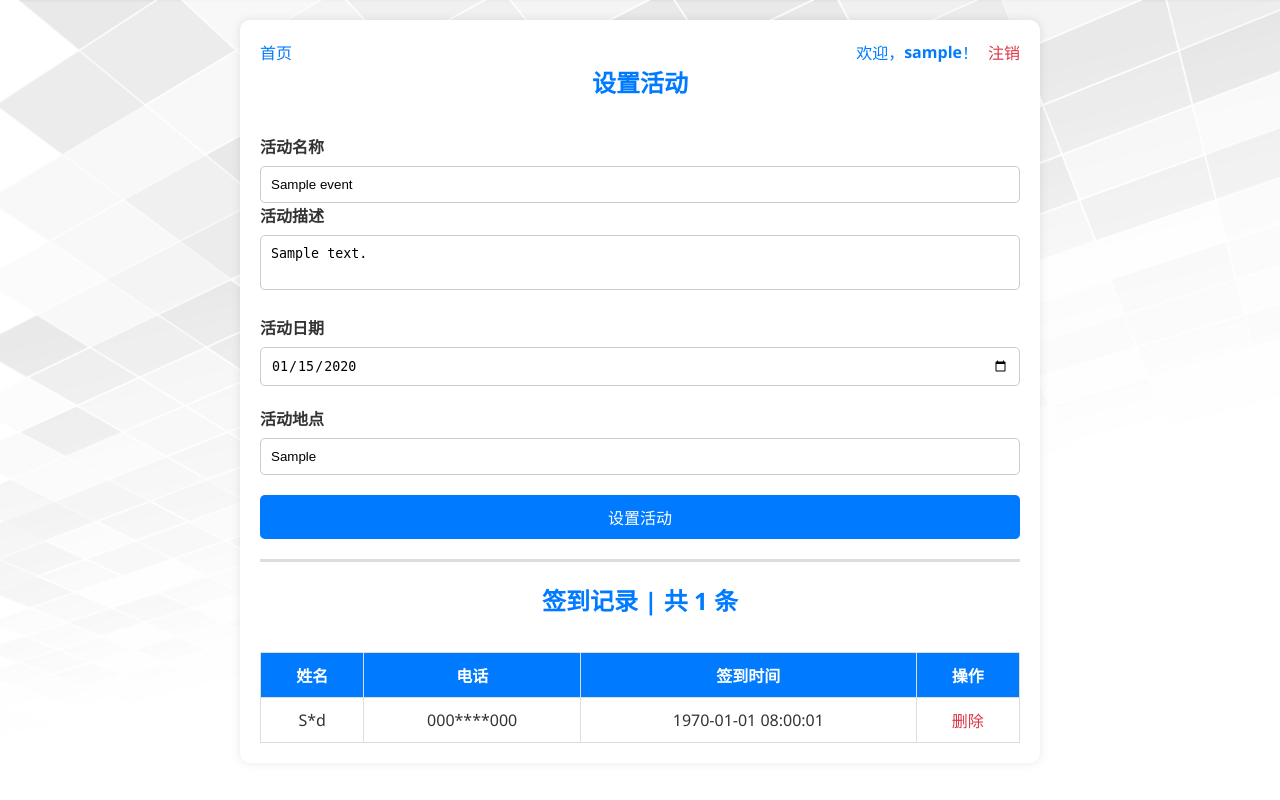
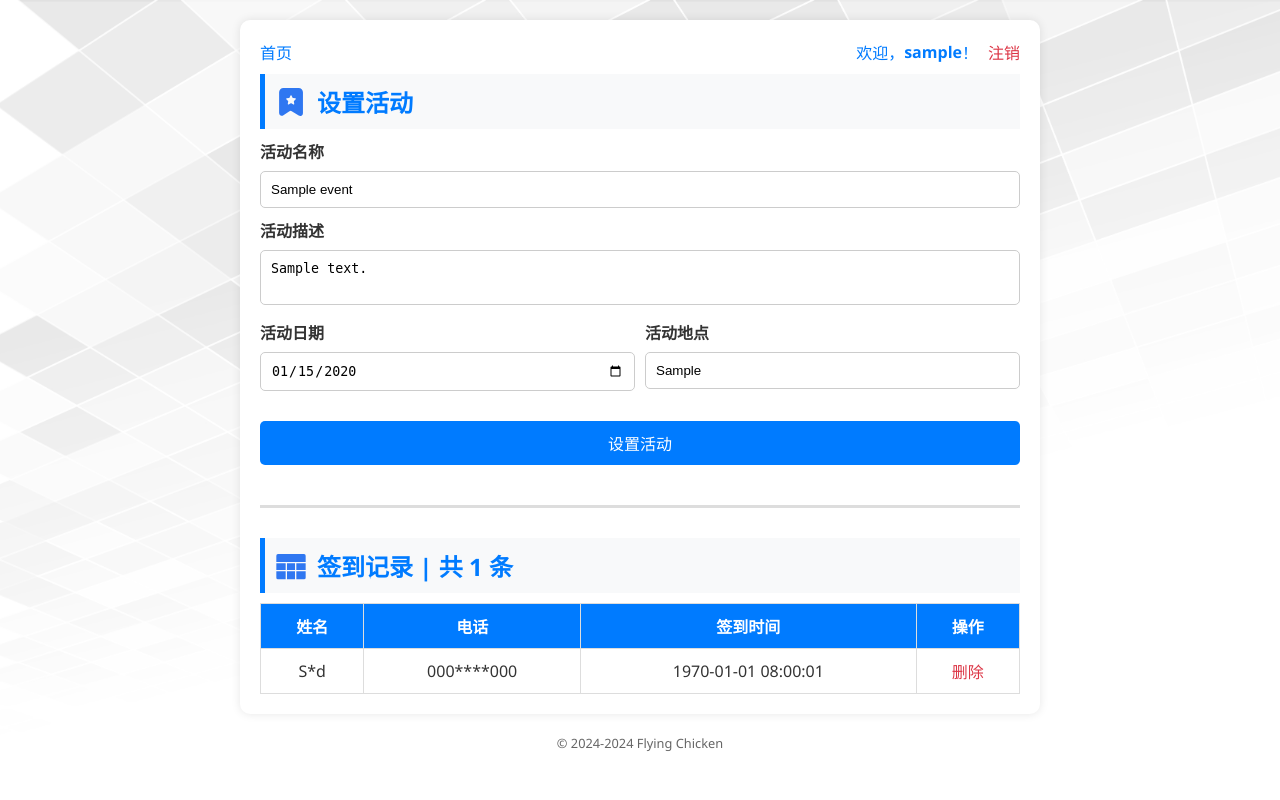
Before and after one commit to GitZhiQing/FlyingChicken, a Flask app: page /admin in a window 1280 px wide. Run offline with Flask 3, Linux system fonts and the light colour scheme; a user stored in the database is signed in; tables that the repository leaves empty hold one stand-in row (values such as "Sample post").

Commit message:
feat: 优化页面布局和功能
- 更新 .gitignore 文件，排除特定数据库文件
- 在 app/__init__.py 中添加当前年份的全局变量
- 新增 event.svg 和 table.svg 图标文件
- 更新 style.css，调整页面布局和样式
- 修改 admin.html、base.html、index.html 和 login.html 模板文件，优化页面结构

```diff
--- a/app/__init__.py
+++ b/app/__init__.py
@@ -1,3 +1,4 @@
+from datetime import datetime
 import os
 import logging
 from flask import Flask, g, redirect, url_for, flash
@@ -33,6 +34,11 @@ app.add_template_filter(utc_timestamp_to_shanghai_datetime)
 from app import routes, errors  # noqa
 
 
+@app.context_processor
+def inject_now():
+    return {"current_year": datetime.now().year}
+
+
 @app.before_request
 def initialize():
     """初始化数据库和设置 WAL 模式"""
--- a/app/static/style.css
+++ b/app/static/style.css
@@ -29,12 +29,21 @@ body {
   background-color: #fff;
   box-shadow: 0 0 10px rgba(0, 0, 0, 0.1);
 }
-h2 {
+.header {
+  display: flex;
+  align-items: center;
+  margin-bottom: 20px;
+}
+.logo {
+  width: 32px;
+  height: 32px;
+  margin-right: 10px;
+}
+.container h2 {
   color: #007bff;
-  text-align: center;
-  margin-bottom: 35px;
+  font-size: 24px;
 }
-.event-info {
+.container .event-info {
   margin-bottom: 20px;
   text-align: left;
   width: 100%;
@@ -42,11 +51,11 @@ h2 {
   padding: 0 10px;
   background-color: #f8f9fa;
 }
-.event-info p {
+.container .event-info p {
   margin: 10px 0;
   font-size: 16px;
 }
-.form-container {
+.container .form-container {
   width: 100%;
 }
 label {
@@ -61,6 +70,7 @@ input[type="password"] {
   border: 1px solid #ccc;
   border-radius: 5px;
   box-sizing: border-box;
+  margin-bottom: 10px;
 }
 .name-error,
 .phone-error {
@@ -76,7 +86,7 @@ input[type="password"]:focus {
 button {
   width: 100%;
   padding: 10px;
-  margin-top: 20px;
+  margin: 20px 0;
   background-color: #007bff;
   color: white;
   border: none;
@@ -84,6 +94,9 @@ button {
   cursor: pointer;
   font-size: 16px;
   transition: background-color 0.3s ease;
+}
+.container button {
+  margin: 20px 0 10%;
 }
 button:hover {
   background-color: #0056b3;
@@ -128,7 +141,6 @@ nav span a {
 nav span a:hover {
   text-decoration: underline;
 }
-
 .admin-container {
   display: flex;
   flex-direction: column;
@@ -173,6 +185,21 @@ tr:hover {
 .delete:hover {
   text-decoration: underline;
 }
+.admin-container .header {
+  color: #007bff;
+  margin: 10px 0;
+  border-left: 5px solid #007bff;
+  padding: 10px;
+  background-color: #f8f9fa;
+}
+.admin-container .header img {
+  width: 32px;
+  height: 32px;
+  margin-right: 10px;
+}
+.admin-container .header h2 {
+  margin: 0;
+}
 hr {
   margin: 20px 0;
   border: none;
@@ -182,7 +209,7 @@ textarea {
   width: 100%;
   height: 55px;
   padding: 10px;
-  margin-bottom: 20px;
+  margin-bottom: 10px;
   border: 1px solid #ccc;
   border-radius: 5px;
   box-sizing: border-box;
@@ -192,17 +219,27 @@ textarea:focus {
   border-color: #007bff;
   outline: none;
 }
+input[type="text"],
 input[type="date"] {
   width: 100%;
   padding: 10px;
-  margin-bottom: 20px;
+  margin-bottom: 10px;
   border: 1px solid #ccc;
   border-radius: 5px;
   box-sizing: border-box;
 }
+input[type="text"]:focus,
 input[type="date"]:focus {
   border-color: #007bff;
   outline: none;
+}
+.form-group {
+  display: flex;
+  justify-content: space-between;
+  gap: 10px;
+}
+.form-group > div {
+  flex: 1;
 }
 .error-container {
   display: flex;
@@ -230,3 +267,17 @@ input[type="date"]:focus {
 .error-container a:hover {
   background-color: #0056b3;
 }
+footer {
+  text-align: center;
+  margin-bottom: 20px;
+  font-size: 0.8em;
+  color: #666;
+}
+footer a {
+  color: #666;
+  text-decoration: none;
+}
+footer a:hover {
+  color: #333;
+  text-decoration: underline;
+}
--- a/app/templates/admin.html
+++ b/app/templates/admin.html
@@ -9,7 +9,10 @@
     >
   </nav>
   <div class="admin-form-container">
+    <div class="header">
+      <img src="{{ url_for('static', filename='event.svg') }}" alt="event" />
       <h2>设置活动</h2>
+    </div>
     <form action="{{ url_for('set_event') }}" method="post">
       <label for="name">活动名称</label>
       <input
@@ -22,6 +25,8 @@
       <textarea id="desc" name="desc" placeholder="请输入活动描述" required>
 {{ event.desc }}</textarea
       >
+      <div class="form-group">
+        <div>
           <label for="date">活动日期</label>
           <input
             type="date"
@@ -29,6 +34,8 @@
             name="date"
             value="{{ event.date }}"
             required />
+        </div>
+        <div>
           <label for="location">活动地点</label>
           <input
             type="text"
@@ -37,11 +44,16 @@
             placeholder="请输入活动地点"
             value="{{ event.location }}"
             required />
+        </div>
+      </div>
       <button type="submit">设置活动</button>
     </form>
   </div>
   <hr />
+  <div class="header">
+    <img src="{{ url_for('static', filename='table.svg') }}" alt="table" />
     <h2>签到记录 | 共 {{ records|length }} 条</h2>
+  </div>
   <table>
     <thead>
       <tr>
--- a/app/templates/base.html
+++ b/app/templates/base.html
@@ -18,4 +18,10 @@
     {% endfor %} {% block content %}{% endblock %}
     <script src="{{ url_for('static', filename='main.js') }}"></script>
   </body>
+  <footer>
+    &copy; 2024-{{ current_year }}
+    <a href="https://github.com/GitZhiQing/FlyingChicken" target="_blank"
+      >Flying Chicken</a
+    >
+  </footer>
 </html>
```
Also changed, not shown: app/templates/index.html (+7 -1 lines), app/templates/login.html (+7 -1 lines), app/static/event.svg (added), app/static/table.svg (added), 1 other file. Lines whose indentation alone changed are shown as unchanged.
